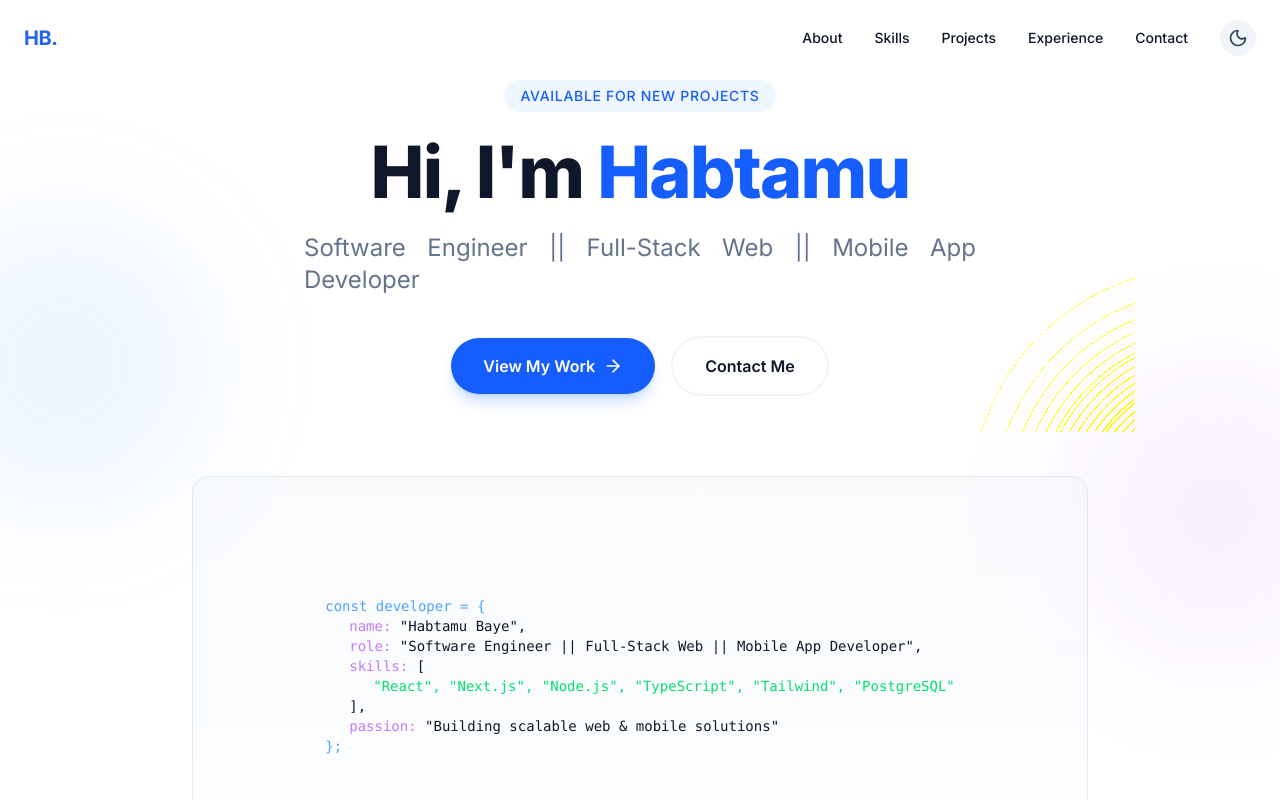
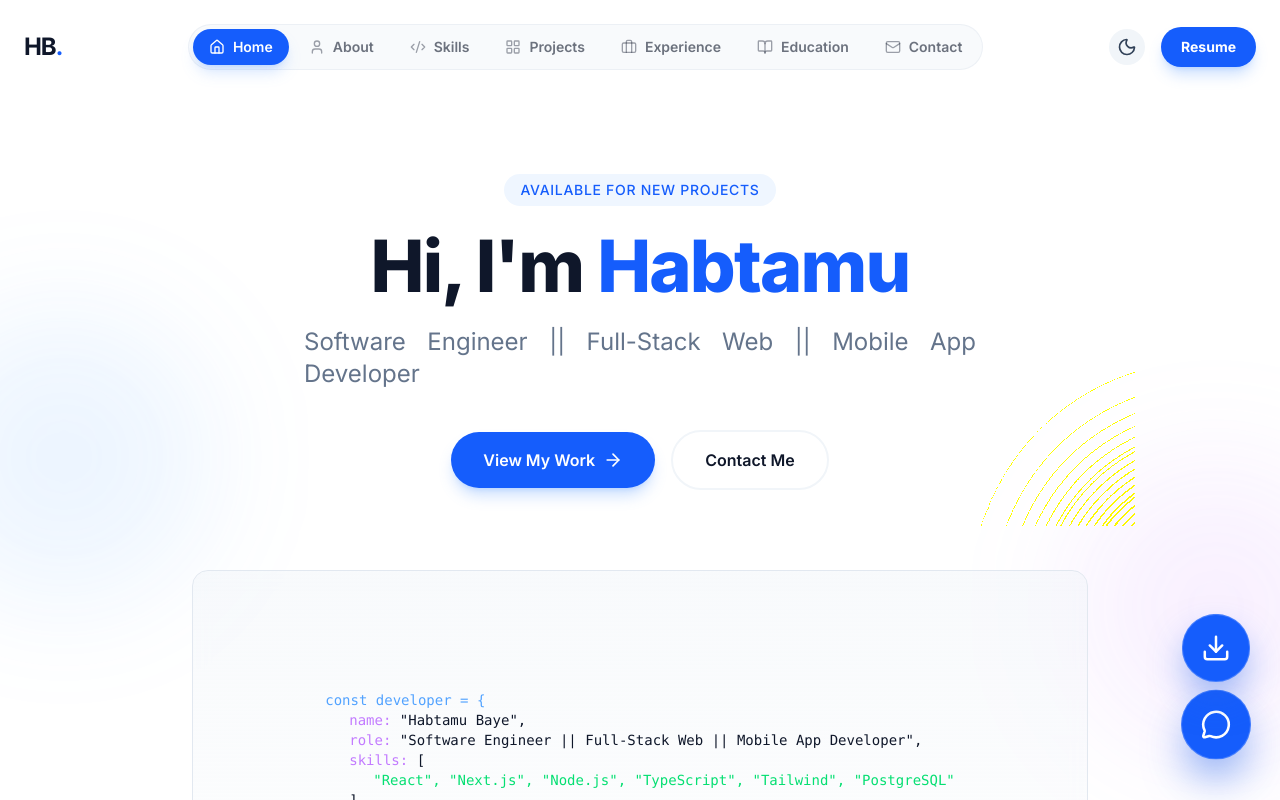
Before and after one commit to habtamubaye-devsec/Portfolio, a Next.js app: page / in a window 1280 px wide. Shown: the top 800 px of the page. Built offline with nearby package versions, Linux system fonts and the light colour scheme.

Commit message:
feat: Add core UI components including Navbar, Hero, Experience, Floating Actions, Theme Toggle, and Contact sections.

```diff
--- a/src/components/Experience.tsx
+++ b/src/components/Experience.tsx
@@ -12,7 +12,7 @@ export default function Experience() {
                 <div className="grid md:grid-cols-2 gap-16">
                     {/* Experience Column */}
                     <div>
-                        <h2 className="text-3xl font-bold mb-12 flex items-center gap-3">
+                        <h2 className="text-2xl md:text-3xl font-bold mb-12 flex items-center gap-3">
                             <Building2 className="text-blue-600" />
                             Work Experience
                         </h2>
@@ -48,8 +48,8 @@ export default function Experience() {
                     </div>
 
                     {/* Education Column */}
-                    <div>
-                        <h2 className="text-3xl font-bold mb-12 flex items-center gap-3">
+                    <div id="education">
+                        <h2 className="text-2xl md:text-3xl font-bold mb-12 flex items-center gap-3">
                             <GraduationCap className="text-blue-600" />
                             Education
                         </h2>
--- /dev/null
+++ b/src/components/FloatingActions.tsx
@@ -0,0 +1,66 @@
+"use client";
+
+import { motion } from "framer-motion";
+import { Download, MessageCircle } from "lucide-react";
+import { portfolioData } from "@/data/portfolio";
+
+export default function FloatingActions() {
+    return (
+        <div className="fixed bottom-6 right-6 md:bottom-8 md:right-8 z-[60] flex flex-col gap-4">
+            {/* Download CV Button */}
+            <motion.a
+                animate={{
+                    y: [0, -12, 0],
+                    scale: [1, 1.1, 1],
+                    boxShadow: [
+                        "0 10px 25px -5px rgba(37, 99, 235, 0.4)",
+                        "0 20px 40px -5px rgba(37, 99, 235, 0.6)",
+                        "0 10px 25px -5px rgba(37, 99, 235, 0.4)",
+                    ],
+                }}
+                transition={{
+                    duration: 4,
+                    repeat: Infinity,
+                    ease: "easeInOut",
+                }}
+                whileHover={{ scale: 1.2, rotate: [0, -10, 10, 0] }}
+                whileTap={{ scale: 0.9 }}
+                href={(portfolioData as any).cvUrl}
+                target="_blank"
+                rel="noopener noreferrer"
+                className="w-14 h-14 md:w-16 md:h-16 bg-blue-600 text-white rounded-full flex items-center justify-center cursor-pointer border border-white/20 group hover:bg-blue-700 transition-colors z-10"
+                aria-label="Download CV"
+                title="Download CV"
+            >
+                <Download className="w-6 h-6 md:w-7 md:h-7" />
+            </motion.a>
+
+            {/* Chat/Contact Button */}
+            <motion.a
+                animate={{
+                    y: [0, -12, 0],
+                    scale: [1, 1.1, 1],
+                    boxShadow: [
+                        "0 10px 25px -5px rgba(37, 99, 235, 0.4)",
+                        "0 20px 40px -5px rgba(37, 99, 235, 0.6)",
+                        "0 10px 25px -5px rgba(37, 99, 235, 0.4)",
+                    ],
+                }}
+                transition={{
+                    duration: 4,
+                    repeat: Infinity,
+                    ease: "easeInOut",
+                    delay: 0.5,
+                }}
+                whileHover={{ scale: 1.2, rotate: [0, 10, -10, 0] }}
+                whileTap={{ scale: 0.9 }}
+                href="#contact"
+                className="w-14 h-14 md:w-16 md:h-16 bg-blue-600 text-white rounded-full flex items-center justify-center cursor-pointer border border-white/20 group hover:bg-blue-700 transition-colors"
+                aria-label="Contact Me"
+                title="Contact Me"
+            >
+                <MessageCircle className="w-6 h-6 md:w-7 md:h-7" />
+            </motion.a>
+        </div>
+    );
+}
--- a/src/components/Navbar.tsx
+++ b/src/components/Navbar.tsx
@@ -3,93 +3,194 @@
 
 import { useState, useEffect } from "react";
 import Link from "next/link";
-import { Menu, X } from "lucide-react";
+import { Home, User, Briefcase, Code2, LayoutGrid, BookOpen, Mail, Menu, X } from "lucide-react";
 import ThemeToggle from "./ThemeToggle";
 import { motion, AnimatePresence } from "framer-motion";
+import { useTheme } from "next-themes";
+import { portfolioData } from "@/data/portfolio";
 
 const navLinks = [
-    { name: "About", href: "#about" },
-    { name: "Skills", href: "#skills" },
-    { name: "Projects", href: "#projects" },
-    { name: "Experience", href: "#experience" },
-    { name: "Contact", href: "#contact" },
+    { name: "Home", href: "#", icon: Home },
+    { name: "About", href: "#about", icon: User },
+    { name: "Skills", href: "#skills", icon: Code2 },
+    { name: "Projects", href: "#projects", icon: LayoutGrid },
+    { name: "Experience", href: "#experience", icon: Briefcase },
+    { name: "Education", href: "#education", icon: BookOpen },
+    { name: "Contact", href: "#contact", icon: Mail },
 ];
 
 export default function Navbar() {
     const [isOpen, setIsOpen] = useState(false);
     const [scrolled, setScrolled] = useState(false);
+    const [activeSection, setActiveSection] = useState("Home");
+    const [mounted, setMounted] = useState(false);
+
+    useEffect(() => {
+        setMounted(true);
+    }, []);
 
     useEffect(() => {
         const handleScroll = () => {
             setScrolled(window.scrollY > 20);
+
+            const sections = navLinks.map(link => link.name.toLowerCase());
+            for (const section of sections) {
+                const id = section === "home" ? "hero" : section;
+                const element = document.getElementById(id);
+                if (element) {
+                    const rect = element.getBoundingClientRect();
+                    // Using a tighter threshold for section detection
+                    if (rect.top <= 200 && rect.bottom >= 200) {
+                        const link = navLinks.find(l => l.name.toLowerCase() === section);
+                        if (link) setActiveSection(link.name);
+                        break;
+                    }
+                }
+            }
+            if (window.scrollY < 100) setActiveSection("Home");
         };
+
         window.addEventListener("scroll", handleScroll);
         return () => window.removeEventListener("scroll", handleScroll);
     }, []);
 
+    if (!mounted) return null;
+
     return (
-        <nav
-            className={`fixed top-0 w-full z-50 transition-all duration-300 ${scrolled
-                    ? "bg-white/80 dark:bg-slate-900/80 backdrop-blur-md shadow-md py-3"
-                    : "bg-transparent py-5"
+        <>
+            {/* Desktop Navbar - Sticky Full Width (relative to 70% container) */}
+            <header
+                className={`sticky top-0 z-50 hidden lg:block transition-all duration-300 ${scrolled
+                    ? "bg-background/80 backdrop-blur-md border-b border-border/50 py-3"
+                    : "bg-transparent py-6"
                     }`}
             >
-            <div className="container mx-auto px-4 md:px-6 flex justify-between items-center">
-                <Link href="/" className="text-xl font-bold tracking-tight text-primary">
+                <div className="container mx-auto px-6 flex justify-between items-center">
+                    <Link href="/" className="text-2xl font-bold tracking-tighter">
                         HB<span className="text-blue-600">.</span>
                     </Link>
 
-                {/* Desktop Links */}
-                <div className="hidden md:flex items-center space-x-8">
+                    <nav className="flex items-center gap-1 bg-muted/50 p-1 rounded-full border border-border/50 backdrop-blur-sm">
                         {navLinks.map((link) => (
                             <Link
                                 key={link.name}
                                 href={link.href}
-                            className="text-sm font-medium hover:text-blue-600 transition-colors"
+                                onClick={() => setActiveSection(link.name)}
+                                className={`relative px-4 py-2 rounded-full text-sm font-semibold transition-all flex items-center gap-2 group ${activeSection === link.name
+                                    ? "text-white"
+                                    : "text-foreground/60 hover:text-foreground"
+                                    }`}
                             >
-                            {link.name}
+                                {activeSection === link.name && (
+                                    <motion.div
+                                        layoutId="active-pill"
+                                        className="absolute inset-0 bg-blue-600 rounded-full -z-10 shadow-lg shadow-blue-500/20"
+                                        transition={{ type: "spring", bounce: 0.2, duration: 0.6 }}
+                                    />
+                                )}
+                                <link.icon className={`w-4 h-4 ${activeSection === link.name ? "text-white" : "text-foreground/40 group-hover:text-blue-600"}`} />
+                                <span>{link.name}</span>
                             </Link>
                         ))}
+                    </nav>
+
+                    <div className="flex items-center gap-4">
                         <ThemeToggle />
+                        <a
+                            href={(portfolioData as any).cvUrl}
+                            target="_blank"
+                            rel="noopener noreferrer"
+                            className="px-5 py-2.5 bg-blue-600 text-white rounded-full text-sm font-bold hover:bg-blue-700 transition-all shadow-lg shadow-blue-500/25 active:scale-95"
+                        >
+                            Resume
+                        </a>
                     </div>
+                </div>
+            </header>
 
-                {/* Mobile Toggle */}
-                <div className="flex items-center space-x-4 md:hidden">
-                    <ThemeToggle />
+            {/* Mobile Header Buttons - Fixed to viewport for accessibility */}
+            <div className="fixed top-0 left-0 w-full z-50 lg:hidden pointer-events-none">
+                <div className="w-full px-6 py-6 flex justify-between items-center pointer-events-auto">
                     <button
                         onClick={() => setIsOpen(!isOpen)}
-                        className="p-2 text-foreground"
-                        aria-label="Toggle menu"
+                        className="p-3 bg-background/90 backdrop-blur-md rounded-2xl shadow-xl border border-border/50 text-foreground transition-transform active:scale-90"
                     >
                         {isOpen ? <X className="w-6 h-6" /> : <Menu className="w-6 h-6" />}
                     </button>
+                    <div className="p-1 bg-background/80 backdrop-blur-md rounded-2xl shadow-xl border border-border/50">
+                        <ThemeToggle />
+                    </div>
                 </div>
             </div>
 
-            {/* Mobile Menu */}
+            {/* Mobile Menu Overlay */}
             <AnimatePresence>
                 {isOpen && (
+                    <>
+                        {/* Backdrop */}
                         <motion.div
-                        initial={{ opacity: 0, height: 0 }}
-                        animate={{ opacity: 1, height: "auto" }}
-                        exit={{ opacity: 0, height: 0 }}
-                        className="md:hidden bg-background border-b"
+                            initial={{ opacity: 0 }}
+                            animate={{ opacity: 1 }}
+                            exit={{ opacity: 0 }}
+                            onClick={() => setIsOpen(false)}
+                            className="fixed inset-0 z-40 lg:hidden bg-black/20 dark:bg-black/40 backdrop-blur-sm"
+                        />
+
+                        {/* Drawer */}
+                        <motion.div
+                            initial={{ x: "-100%" }}
+                            animate={{ x: 0 }}
+                            exit={{ x: "-100%" }}
+                            transition={{ type: "spring", damping: 25, stiffness: 200 }}
+                            className="fixed inset-y-0 left-0 w-[80%] max-w-[320px] z-50 lg:hidden bg-background shadow-2xl p-6 pt-10 flex flex-col border-r border-border/50"
                         >
-                        <div className="flex flex-col space-y-4 px-6 py-8">
+                            {/* Drawer Header */}
+                            <div className="flex justify-between items-center mb-12">
+                                <h2 className="text-2xl font-black tracking-tighter">
+                                    {portfolioData.name.split(" ")[0]}<span className="text-blue-600">.</span>
+                                </h2>
+                                <button
+                                    onClick={() => setIsOpen(false)}
+                                    className="p-2 bg-muted/50 rounded-xl text-foreground transition-transform active:scale-95"
+                                >
+                                    <X className="w-6 h-6" />
+                                </button>
+                            </div>
+
+                            <div className="flex flex-col space-y-3">
                                 {navLinks.map((link) => (
                                     <Link
                                         key={link.name}
                                         href={link.href}
-                                    onClick={() => setIsOpen(false)}
-                                    className="text-lg font-medium hover:text-blue-600 transition-colors"
+                                        onClick={() => {
+                                            setActiveSection(link.name);
+                                            setIsOpen(false);
+                                        }}
+                                        className="flex items-center gap-4 py-2 transition-all group active:scale-95"
                                     >
-                                    {link.name}
+                                        <div className={`p-2.5 rounded-xl transition-colors ${activeSection === link.name ? "bg-blue-600 text-white shadow-lg shadow-blue-500/20" : "bg-secondary text-muted-foreground group-hover:bg-blue-600/10 group-hover:text-blue-600"}`}>
+                                            <link.icon className="w-5 h-5" />
+                                        </div>
+                                        <span className={`text-lg font-bold ${activeSection === link.name ? "text-blue-600" : "text-foreground/70"}`}>{link.name}</span>
                                     </Link>
                                 ))}
                             </div>
+
+                            <div className="mt-auto pb-10">
+                                <a
+                                    href={(portfolioData as any).cvUrl}
+                                    target="_blank"
+                                    rel="noopener noreferrer"
+                                    className="w-full py-5 bg-blue-600 text-white rounded-2xl font-bold flex items-center justify-center gap-2 shadow-xl shadow-blue-500/30 active:scale-95 transition-transform"
+                                >
+                                    <Briefcase className="w-5 h-5" />
+                                    Download CV
+                                </a>
+                            </div>
                         </motion.div>
+                    </>
                 )}
             </AnimatePresence>
-        </nav>
+        </>
     );
 }
```
Lines whose indentation alone changed are shown as unchanged.
